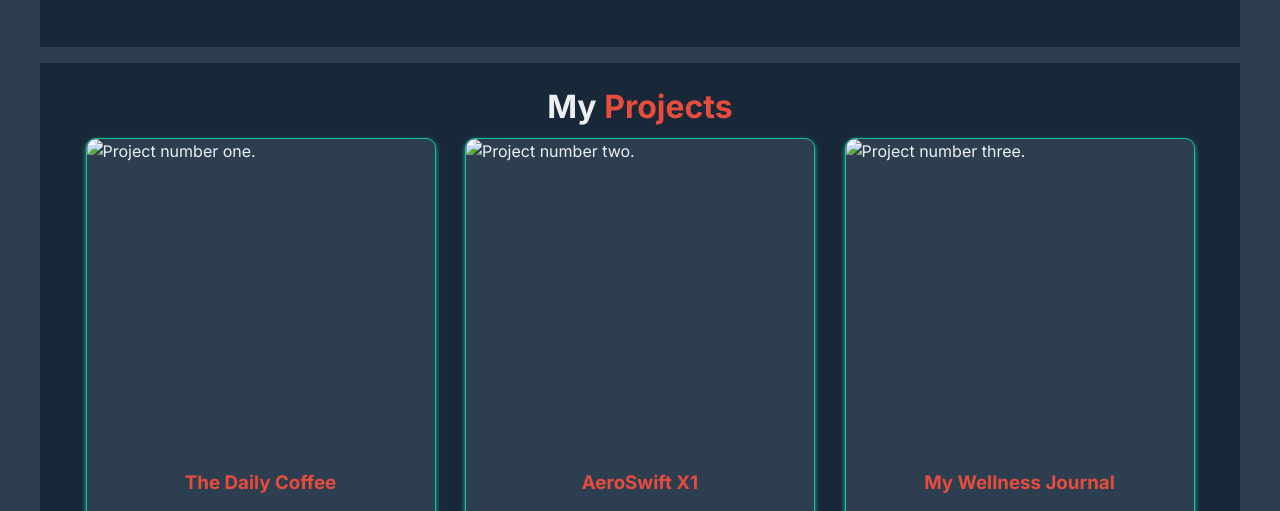
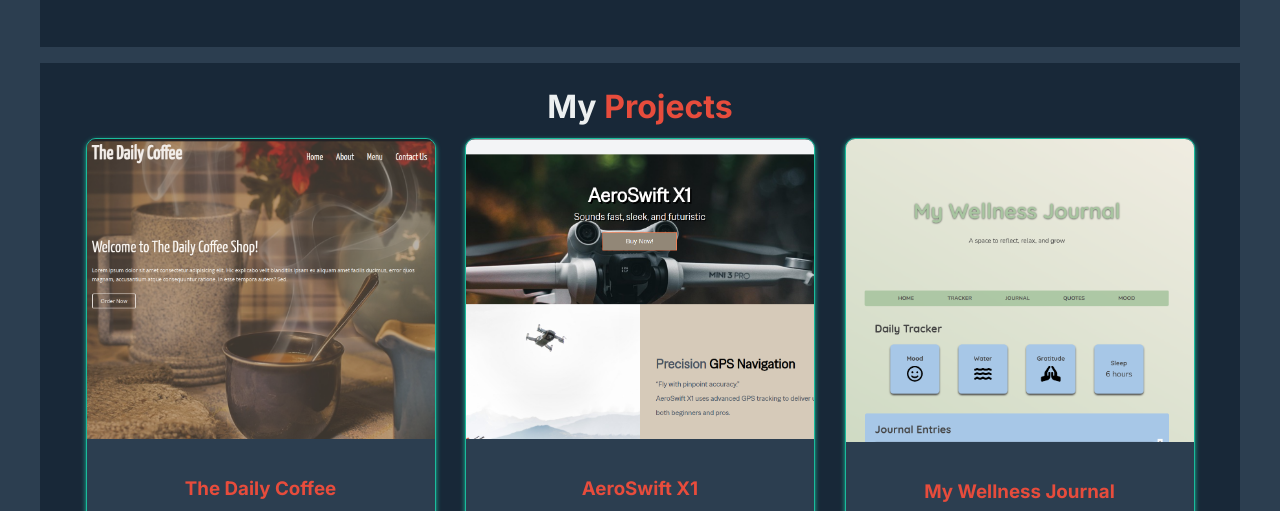
Before and after one commit to bray-hiramis/bray-hiramis-portfolio-v1, a website: page index.html in a window 1280 px wide. Shown: the part 1160-1671 px from the top of the page. Drawn offline with nearby package versions, Linux system fonts and the light colour scheme.

Commit message:
Change the formaat of the images in skills section

```diff
--- a/index.html
+++ b/index.html
@@ -67,7 +67,7 @@
             <div class="projects-set">
                 <div class="proj-card proj-1">
                     <div class="proj-img">
-                        <img src="./img/daily coffee.webp" alt="Project number one.">
+                        <img src="./img/Screenshot From 2025-04-26 23-23-59.png" alt="Project number one.">
                     </div>
                     <div class="proj-desc">
                         <h3>The Daily Coffee</h3>
@@ -77,7 +77,7 @@
                 </div>
                 <div class="proj-card proj-2">
                     <div class="proj-img">
-                        <img src="./img/Aeroswift.webp" alt="Project number two.">
+                        <img src="./img/Screenshot From 2025-04-26 23-28-23.png" alt="Project number two.">
                     </div>
                     <div class="proj-desc">
                         <h3>AeroSwift X1</h3>
@@ -87,7 +87,7 @@
                 </div>
                 <div class="proj-card proj-3">
                     <div class="proj-img">
-                        <img src="./img/Wellness Journal.webp" alt="Project number three.">
+                        <img src="./img/Screenshot From 2025-04-26 23-29-01.png" alt="Project number three.">
                     </div>
                     <div class="proj-desc">
                         <h3>My Wellness Journal</h3>
```
Also changed, not shown: img/Aeroswift.webp (added), img/Wellness Journal.webp (added), img/daily coffee.webp (added).
